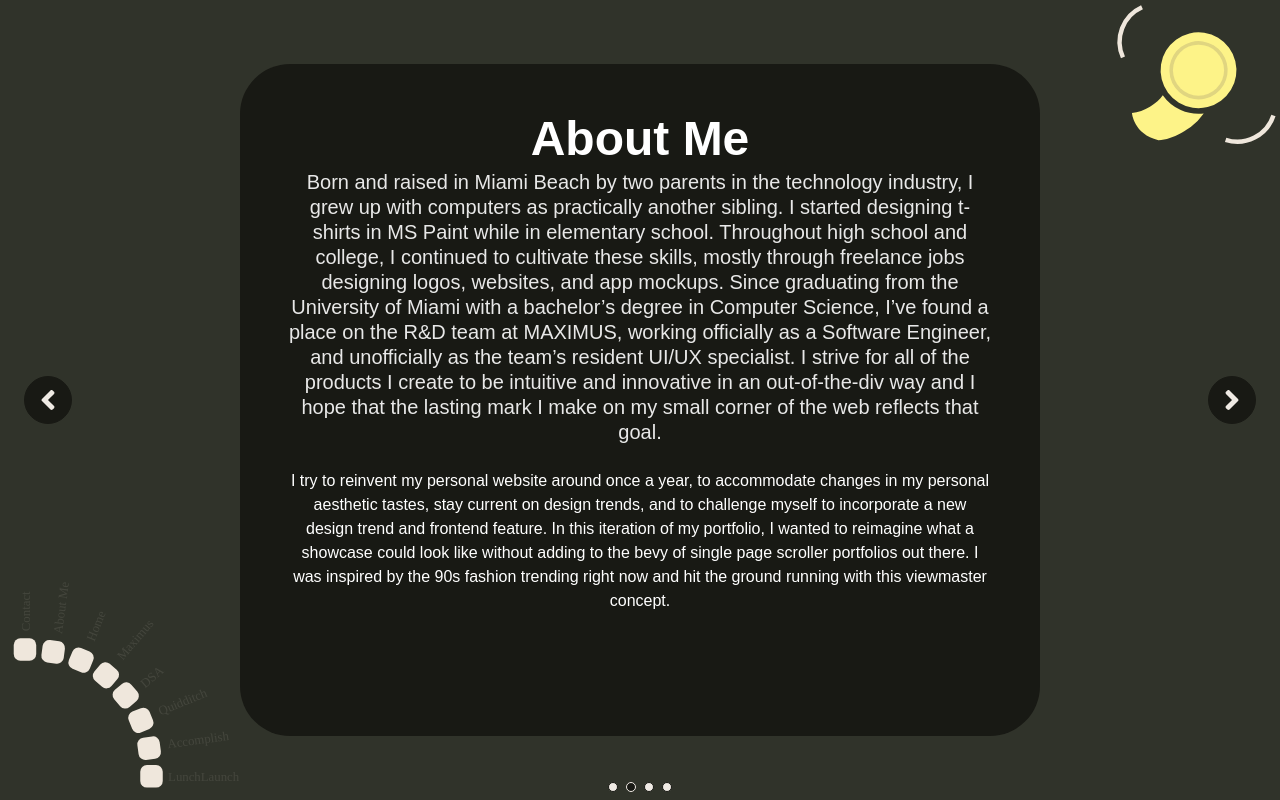
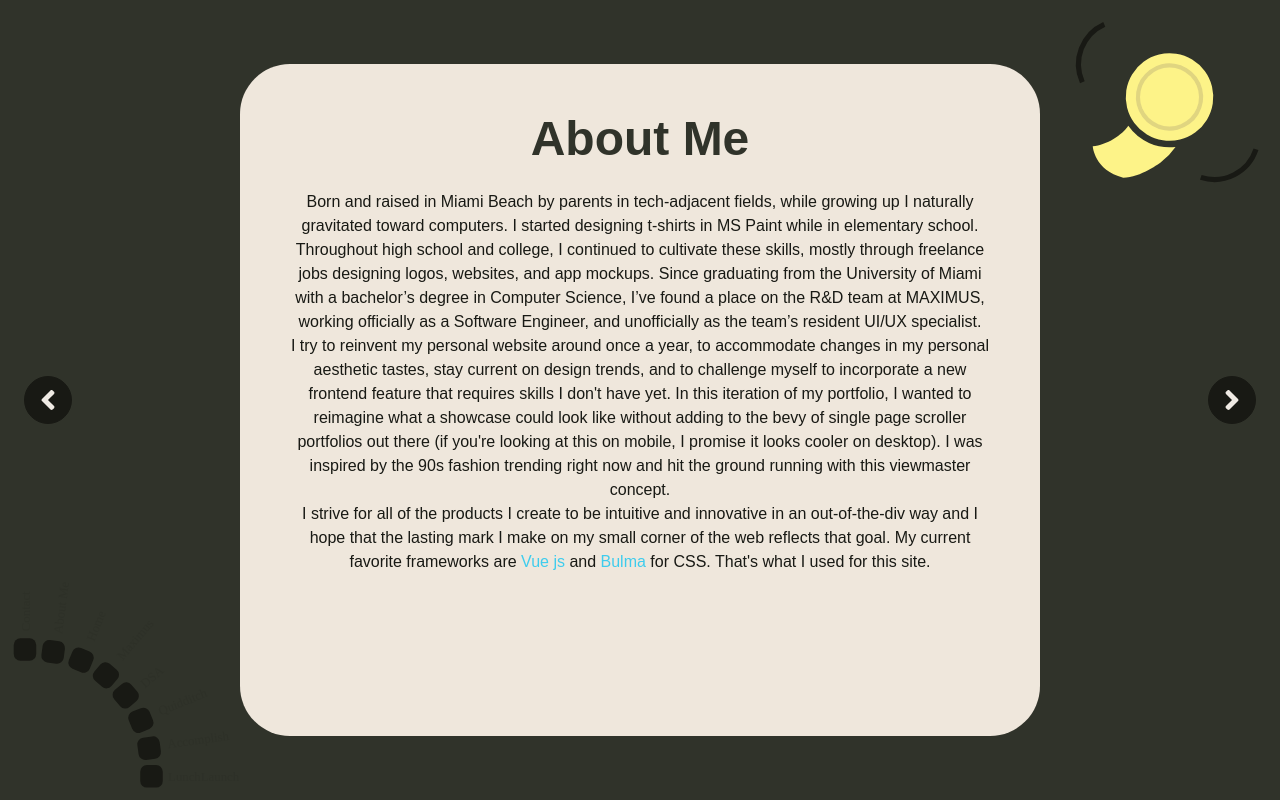
Before and after one commit to Samiam519/portfolio_2021, a Vue app: page / in a window 1280 px wide. Both pictures are taken after a click on the element 48 px from the left and 401 px from the top of the page. Built offline with nearby package versions, Linux system fonts and the light colour scheme.

Commit message:
change slide color

```diff
--- a/src/App.vue
+++ b/src/App.vue
@@ -60,7 +60,12 @@ body {
 .site-content {
   animation: fade-in 0.5s forwards;
 }
-
+.is-absolute{
+  position: absolute;
+}
+/*-----------------
+---------Animations
+-----------------*/
 @keyframes animate-background {
   from {
     background-color: #EFEAE4;
@@ -78,7 +83,9 @@ body {
     opacity: 100%;
   }
 }
-
+/*-----------------
+Standardized colors
+-----------------*/
 .yellow {
   fill: #fdf388;
 }
@@ -87,9 +94,9 @@ body {
   fill: #e0d580;
 }
 
-.white-stroke {
+.black-stroke {
   fill: none;
-  stroke: #efe7dc;
+  stroke: #181914;
   stroke-miterlimit: 10;
   stroke-width: 4px;
 }
@@ -99,7 +106,7 @@ body {
   font-family: Abside-Round1, Abside;
 }
 
-.cls-text, .white {
+.cls-text {
   fill: #efe7dc;
 }
 
@@ -111,6 +118,10 @@ body {
   fill: #30332a;
 }
 
+.black, .cls-text{
+  fill: #181914;
+}
+
 .red {
   fill: #ed5959;
 }
--- a/src/components/Carousel.vue
+++ b/src/components/Carousel.vue
@@ -21,42 +21,52 @@
         v-model="carouselIndex"
         :autoplay="false"
         @change="slideChange"
+        :indicator="false"
         icon-size="is-large">
       <b-carousel-item>
         <section class="hero is-fullheight is-dark">
-          <div class="hero-body has-text-centered slide-body">
-            <h1 class="title is-1">Contact</h1>
-
+          <div class="hero-body has-text-centered slide-body has-text-black">
+            <h1 class="title is-1 has-text-grey-dark">Contact</h1>
+            <p>test</p>
           </div>
         </section>
       </b-carousel-item>
       <b-carousel-item>
         <section class="hero is-fullheight is-dark">
-          <div class="hero-body has-text-centered slide-body">
-            <h1 class="title is-1">About Me</h1>
-            <p class="subtitle">
-              Born and raised in Miami Beach by two parents in the technology industry, I grew up with computers as
-              practically another sibling. I started designing t-shirts in MS Paint while in elementary school.
+          <div class="hero-body has-text-centered slide-body has-text-black">
+            <h1 class="title is-1 has-text-grey-dark">About Me</h1>
+            <p>
+              Born and raised in Miami Beach by parents in tech-adjacent fields, while growing up I naturally gravitated
+              toward computers. I started designing t-shirts in MS Paint while in elementary school.
               Throughout high school and college, I continued to cultivate these skills, mostly through freelance jobs
               designing logos, websites, and app mockups. Since graduating from the University of Miami with a
               bachelor’s degree in Computer Science, I’ve found a place on the R&D team at MAXIMUS, working officially
-              as a Software Engineer, and unofficially as the team’s resident UI/UX specialist. I strive for all of the
-              products I create to be intuitive and innovative in an out-of-the-div way and I hope that the lasting mark
-              I make on my small corner of the web reflects that goal.
+              as a Software Engineer, and unofficially as the team’s resident UI/UX specialist.
             </p>
             <p>
               I try to reinvent my personal website around once a year, to accommodate changes in my personal aesthetic
-              tastes, stay current on design trends, and to challenge myself to incorporate a new design trend and
-              frontend feature. In this iteration of my portfolio, I wanted to reimagine what a showcase could look like
-              without adding to the bevy of single page scroller portfolios out there. I was inspired by the 90s fashion
+              tastes, stay current on design trends, and to challenge myself to incorporate a new frontend feature that
+              requires skills I don't have yet. In this iteration of my portfolio, I wanted to reimagine what a showcase
+              could look like without adding to the bevy of single page scroller portfolios out there (if you're looking
+              at this on mobile, I promise it looks cooler on desktop). I was inspired by the 90s fashion
               trending right now and hit the ground running with this viewmaster concept.
             </p>
+            <p>I strive for all of the
+              products I create to be intuitive and innovative in an out-of-the-div way and I hope that the lasting mark
+              I make on my small corner of the web reflects that goal. My current favorite frameworks are <a
+                  href="https://vuejs.org/v2/guide/" target="_blank" class="has-text-link">Vue js</a> and <a
+                  href="https://bulma.io/documentation/" target="_blank" class="has-text-link">Bulma</a> for CSS. That's
+              what I used for this
+              site.</p>
+            <div id="social-icons">
+
+            </div>
           </div>
         </section>
       </b-carousel-item>
       <b-carousel-item>
         <section class="hero is-fullheight is-dark">
-          <div class="hero-body has-text-centered slide-body">
+          <div class="hero-body has-text-centered slide-body has-text-black">
             <img
                 class="landing-logo"
                 src="../assets/name.svg"
@@ -67,7 +77,8 @@
       </b-carousel-item>
       <b-carousel-item>
         <section class="hero is-fullheight is-dark">
-          <div class="hero-body has-text-centered slide-body">
+          <div class="hero-body has-text-centered slide-body has-text-black">
+            <h1 class="title is-1 has-text-grey-dark">Maximus</h1>
             <div class="tile is-ancestor">
               <div class="tile">
                 <div class="tile is-parent is-vertical">
@@ -91,6 +102,38 @@
                 </article>
               </div>
             </div>
+          </div>
+        </section>
+      </b-carousel-item>
+      <b-carousel-item>
+        <section class="hero is-fullheight is-dark">
+          <div class="hero-body has-text-centered slide-body has-text-black">
+            <h1 class="title is-1 has-text-grey-dark">DSA</h1>
+
+          </div>
+        </section>
+      </b-carousel-item>
+      <b-carousel-item>
+        <section class="hero is-fullheight is-dark">
+          <div class="hero-body has-text-centered slide-body has-text-black">
+            <h1 class="title is-1 has-text-grey-dark">Quidditch</h1>
+
+          </div>
+        </section>
+      </b-carousel-item>
+      <b-carousel-item>
+        <section class="hero is-fullheight is-dark">
+          <div class="hero-body has-text-centered slide-body has-text-black">
+            <h1 class="title is-1 has-text-grey-dark">Accomplish</h1>
+
+          </div>
+        </section>
+      </b-carousel-item>
+      <b-carousel-item>
+        <section class="hero is-fullheight is-dark">
+          <div class="hero-body has-text-centered slide-body has-text-black">
+            <h1 class="title is-1 has-text-grey-dark">LunchLaunch</h1>
+
           </div>
         </section>
       </b-carousel-item>
@@ -120,7 +163,7 @@ export default {
 
 <style>
 .slide-body {
-  background-color: #181914;
+  background-color: #efe7dc;
   border-radius: 50px;
   margin: 4em auto;
   width: 100vh;
--- a/src/components/Changer.vue
+++ b/src/components/Changer.vue
@@ -1,5 +1,5 @@
 <template>
-  <div id="changer-wrapper">
+  <div id="changer-wrapper" class="is-absolute">
     <svg id="Layer_1" data-name="Layer 1" xmlns="http://www.w3.org/2000/svg" viewBox="0 0 150.66 150.66">
       <path class="yellow"
             d="M43.19,71.8h0A34.33,34.33,0,1,1,84.75,96.91,34.34,34.34,0,0,1,43.19,71.8ZM73.66,52a11.93,11.93,0,1,0,14.42,8.77A11.94,11.94,0,0,0,73.66,52Z"/>
@@ -8,8 +8,8 @@
       <circle class="yellow" cx="76.52" cy="63.57" r="23.14"/>
       <path class="yellow"
             d="M44.17,86.16c-4.78,7.15-16.82,15.18-27.89,16.12,0,0,1.32,19.11,23.93,24.6,13.56,0,29.52-12.16,29.52-12.16a52.62,52.62,0,0,0,11.5-12A39.48,39.48,0,0,1,44.17,86.16Z"/>
-      <path class="white-stroke" d="M144.38,104.59a34.34,34.34,0,0,1-43.31,22" @click="next"/>
-      <path class="white-stroke" d="M8.11,51.94A34.33,34.33,0,0,1,25.33,6.53" @click="prev"/>
+      <path class="black-stroke" d="M144.38,104.59a34.34,34.34,0,0,1-43.31,22" @click="next"/>
+      <path class="black-stroke" d="M8.11,51.94A34.33,34.33,0,0,1,25.33,6.53" @click="prev"/>
     </svg>
   </div>
 </template>
@@ -41,11 +41,8 @@ export default {
 
 <style>
 #changer-wrapper {
-  position: absolute;
-  display: flex;
-  flex-direction: column;
-  right: 0;
-  top: 0;
-  width: 13vw;
+  right: 1em;
+  top: 1em;
+  width: 12em;
 }
 </style>
--- a/src/components/Navigation.vue
+++ b/src/components/Navigation.vue
@@ -1,5 +1,5 @@
 <template>
-  <div id="navigation-wrapper">
+  <div id="navigation-wrapper" class="is-absolute">
     <svg id="navigation-items" data-name="Layer 1" xmlns="http://www.w3.org/2000/svg" viewBox="0 0 225 225">
       <g id="navigation-names">
         <text class="cls-text" transform="translate(20.52 73.28) rotate(-90)" @click="change(0)">Contact</text>
@@ -12,20 +12,20 @@
         <text class="cls-text" transform="translate(150.06 213.99)" @click="change(7)">LunchLaunch</text>
       </g>
       <g id="navigation-boxes">
-        <rect class="white" x="5.37" y="79.91" width="21.09" height="21.09" rx="6.26" @click="change(0)"/>
-        <rect class="white" x="31.79" y="82.14" width="21.09" height="21.09" rx="6.26"
+        <rect class="black" x="5.37" y="79.91" width="21.09" height="21.09" rx="6.26" @click="change(0)"/>
+        <rect class="black" x="31.79" y="82.14" width="21.09" height="21.09" rx="6.26"
               transform="translate(72.02 190.18) rotate(-172.38)" @click="change(1)"/>
-        <rect class="white" x="57.94" y="89.9" width="21.09" height="21.09" rx="6.26"
+        <rect class="black" x="57.94" y="89.9" width="21.09" height="21.09" rx="6.26"
               transform="translate(187.38 75.07) rotate(112.24)" @click="change(2)"/>
-        <rect class="white" x="81.25" y="104.09" width="21.09" height="21.09" rx="6.26"
+        <rect class="black" x="81.25" y="104.09" width="21.09" height="21.09" rx="6.26"
               transform="translate(238.58 119.28) rotate(130.5)" @click="change(3)"/>
-        <rect class="white" x="99.82" y="122.96" width="21.09" height="21.09" rx="6.26"
+        <rect class="black" x="99.82" y="122.96" width="21.09" height="21.09" rx="6.26"
               transform="translate(281 163.35) rotate(139.5)" @click="change(4)"/>
-        <rect class="white" x="114" y="146.27" width="21.09" height="21.09" rx="6.26"
+        <rect class="black" x="114" y="146.27" width="21.09" height="21.09" rx="6.26"
               transform="translate(299.19 254.84) rotate(157.76)" @click="change(5)"/>
-        <rect class="white" x="121.76" y="172.42" width="21.09" height="21.09" rx="6.26"
+        <rect class="black" x="121.76" y="172.42" width="21.09" height="21.09" rx="6.26"
               transform="translate(296.12 27.58) rotate(82.38)" @click="change(6)"/>
-        <rect class="white" x="123.99" y="198.85" width="21.09" height="21.09" rx="6.26"
+        <rect class="black" x="123.99" y="198.85" width="21.09" height="21.09" rx="6.26"
               transform="translate(-74.86 343.94) rotate(-90)" @click="change(7)"/>
       </g>
     </svg>
@@ -44,9 +44,6 @@ export default {
 </script>
 
 <style>
-.white {
-  fill: #EFEAE4;
-}
 
 #navigation-wrapper {
   position: absolute;
@@ -56,7 +53,7 @@ export default {
   min-width: 15em;
 }
 #navigation-boxes rect:hover{
-  fill: #181914;
+  fill: #EFEAE4;
   cursor: pointer;
   /*animation: enlarge 0.5s;*/
 }
--- a/src/sass/theme.scss
+++ b/src/sass/theme.scss
@@ -41,6 +41,7 @@ $info: $blue;
 $warning: $yellow;
 $dark: $grey-dark;
 $text-strong: $grey-dark;
+
 $scheme-main: $grey-light;
 $background: $grey-light;
 $scheme-invert: $grey-dark;
@@ -50,9 +51,6 @@ $radius-small: 20px;
 $radius: 35px;
 $carousel-arrow-background: $black;
 $carousel-arrow-color: $scheme-main;
-$carousel-indicator-background: $black;
-$carousel-indicator-border: $scheme-main;
-$carousel-indicator-color: $black;
 
 // Import Bulma and Buefy styles
 @import "../../node_modules/bulma/bulma.sass";
```
Also changed, not shown: src/assets/dist_theme.css.
